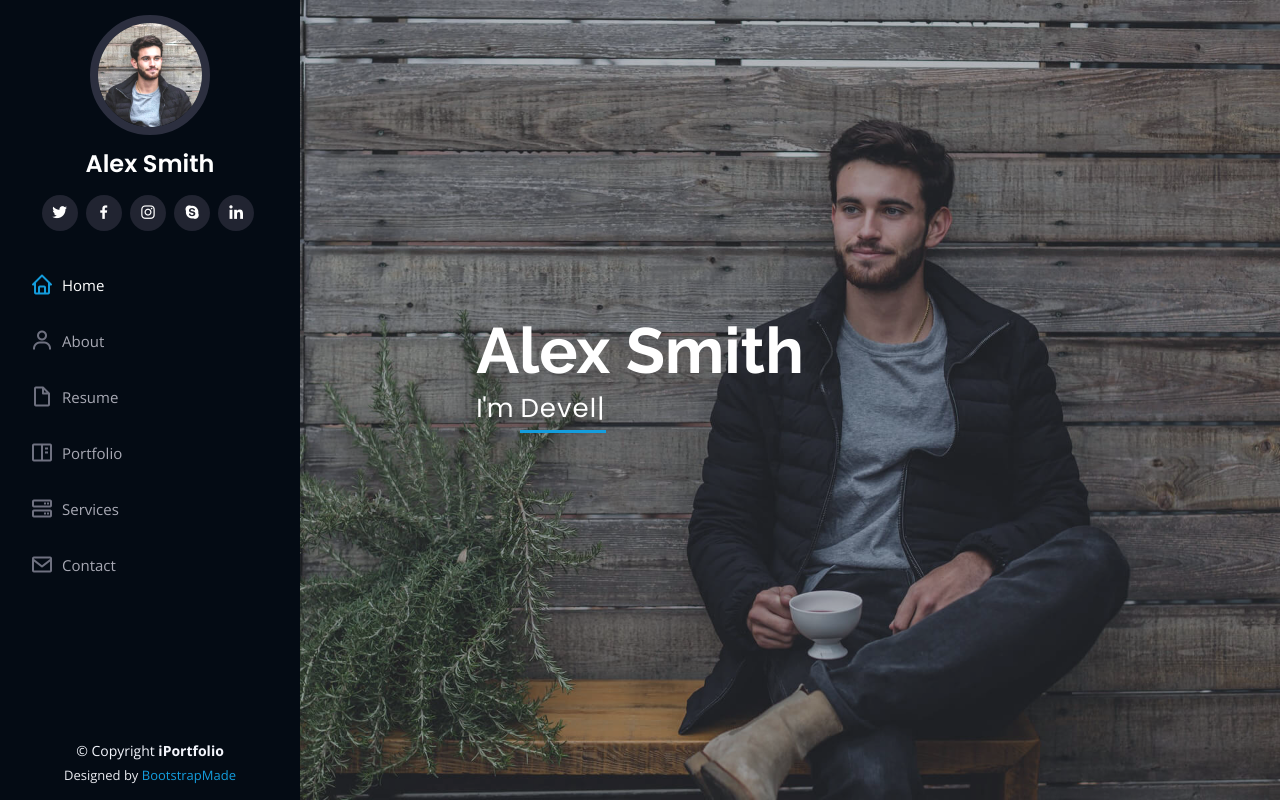
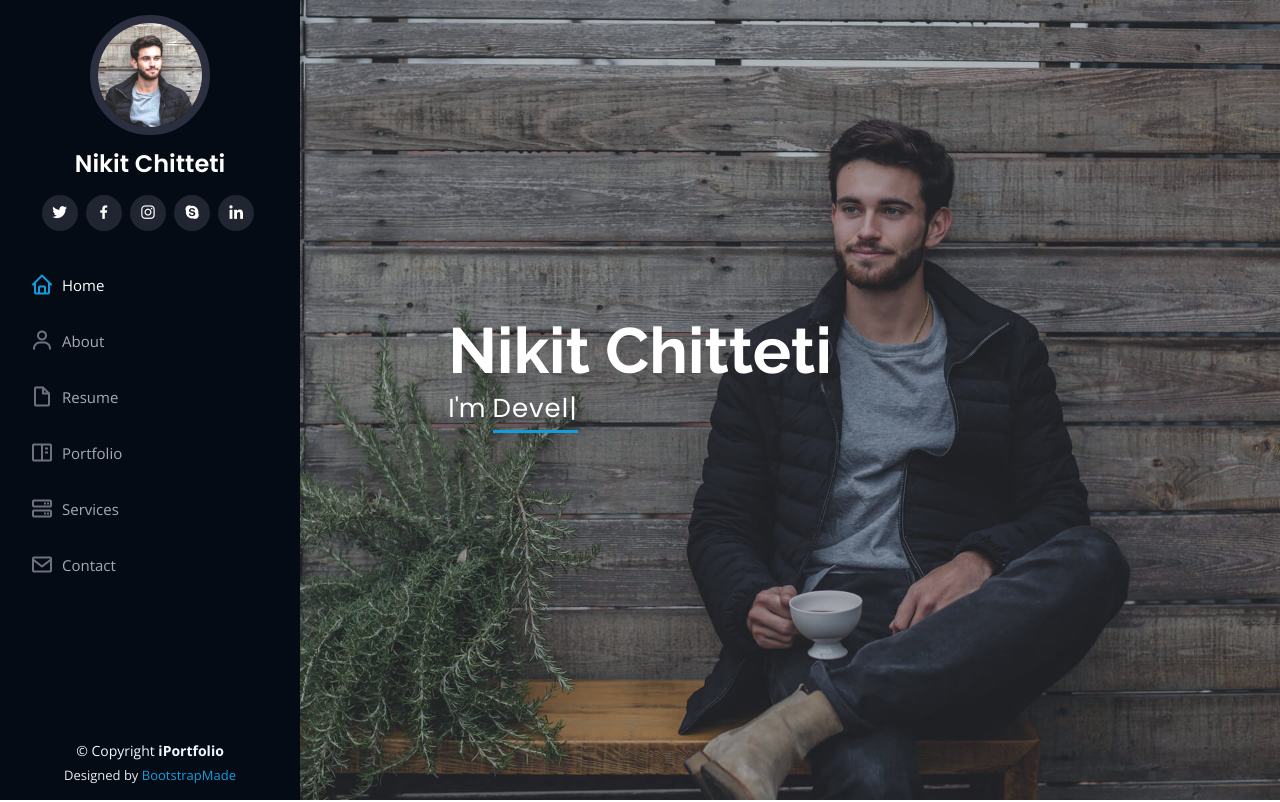
Before and after one commit to Nikit-79/PROJECTPAGE, a plain HTML site: page index.html in a window 1280 px wide. Shown: the top 802 px of the page. Drawn offline with nearby package versions, Linux system fonts and the light colour scheme.

Commit message:
Changed name in template

```diff
--- a/index.html
+++ b/index.html
@@ -46,7 +46,7 @@
 
       <div class="profile">
         <img src="assets/img/profile-img.jpg" alt="" class="img-fluid rounded-circle">
-        <h1 class="text-light"><a href="index.html">Alex Smith</a></h1>
+        <h1 class="text-light"><a href="index.html">Nikit Chitteti</a></h1>
         <div class="social-links mt-3 text-center">
           <a href="#" class="twitter"><i class="bx bxl-twitter"></i></a>
           <a href="#" class="facebook"><i class="bx bxl-facebook"></i></a>
@@ -72,7 +72,7 @@
   <!-- ======= Hero Section ======= -->
   <section id="hero" class="d-flex flex-column justify-content-center align-items-center">
     <div class="hero-container" data-aos="fade-in">
-      <h1>Alex Smith</h1>
+      <h1>Nikit Chitteti</h1>
       <p>I'm <span class="typed" data-typed-items="Designer, Developer, Freelancer, Photographer"></span></p>
     </div>
   </section><!-- End Hero -->
@@ -253,7 +253,7 @@
           <div class="col-lg-6" data-aos="fade-up">
             <h3 class="resume-title">Sumary</h3>
             <div class="resume-item pb-0">
-              <h4>Alex Smith</h4>
+              <h4>Nikit Chitteti</h4>
               <p><em>Innovative and deadline-driven Graphic Designer with 3+ years of experience designing and developing user-centered digital/print marketing material from initial concept to final, polished deliverable.</em></p>
               <ul>
                 <li>Portland par 127,Orlando, FL</li>
```
